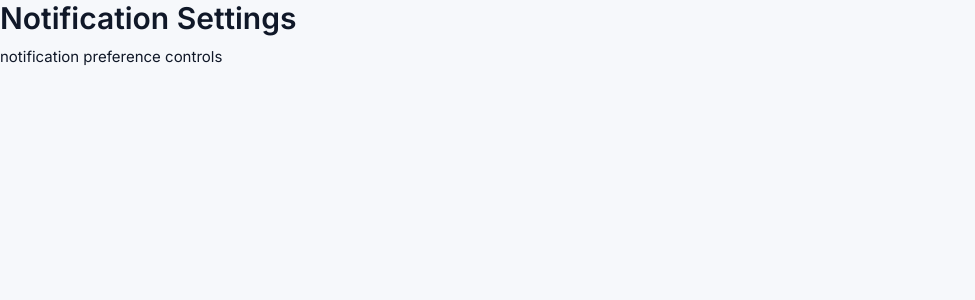
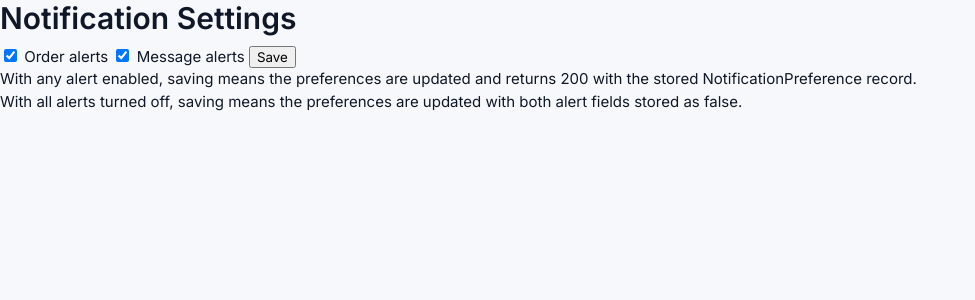
Before and after one commit to Titan-Cloud-Compute/b2b-comms-202610051419, an Angular app in the folder web/: page /#/settings/notifications in a window 1280 px wide. Shown: the top 300 px of the page, without its empty margins (0-975 px from the left). Built offline with nearby package versions, Linux system fonts and the light colour scheme; no server answers; a web font is replaced by a local one.

Commit message:
fix(annotation): Create web/src/app/features/notification-preferences/notification-preferences.co
Automated patch from annotation workflow.

[skip ci]

```diff
--- a/web/src/app/features/index.ts
+++ b/web/src/app/features/index.ts
@@ -22,7 +22,7 @@ FEATURE_ROUTES.push(
   { path: 'channels', loadComponent: () => import('./channels/channels.component').then(m => m.ChannelsComponent) },
   { path: 'orders', loadComponent: () => import('./order-management/order-management.component').then(m => m.OrderManagementComponent) },
   { path: 'invoices', loadComponent: () => import('./invoices/invoices.component').then(m => m.InvoicesComponent) },
-  { path: 'settings/notifications', loadComponent: () => import('./settings-notifications/settings-notifications.component').then(m => m.SettingsNotificationsComponent) },
+  { path: 'settings/notifications', loadComponent: () => import('./notification-preferences/notification-preferences.component').then(m => m.NotificationPreferencesComponent) },
   { path: 'admin/audit-log', loadComponent: () => import('./admin-audit-log/admin-audit-log.component').then(m => m.AdminAuditLogComponent) },
 );
 // <<codegen:feature-routes:end>>
--- /dev/null
+++ b/web/src/app/features/notification-preferences/notification-preferences.component.ts
@@ -0,0 +1,106 @@
+import { Component, OnInit, inject } from '@angular/core';
+import { FormsModule } from '@angular/forms';
+import { ApiClient } from '../../shared/api/api-client';
+
+/** Mirrors the NotificationPreference contract (userId, orderAlerts, messageAlerts). */
+export interface NotificationPreferenceDto {
+  userId?: string;
+  orderAlerts: boolean;
+  messageAlerts: boolean;
+}
+
+const PREFS_PATH = '/api/notifications/preferences';
+export const CONFIGURED_MSG =
+  'the preferences are updated and returns 200 with the stored NotificationPreference record';
+export const DISABLED_MSG = 'the preferences are updated with both alert fields stored as false';
+
+@Component({
+  selector: 'app-notification-preferences',
+  standalone: true,
+  imports: [FormsModule],
+  template: `
+    <div data-testid="settings-notifications-screen">
+      <h1>Notification Settings</h1>
+
+      <form (ngSubmit)="save()">
+        <label>
+          <input type="checkbox" data-testid="order-alerts-toggle" name="orderAlerts"
+                 [(ngModel)]="orderAlerts" />
+          Order alerts
+        </label>
+        <label>
+          <input type="checkbox" data-testid="message-alerts-toggle" name="messageAlerts"
+                 [(ngModel)]="messageAlerts" />
+          Message alerts
+        </label>
+        <button type="submit" data-testid="save-notification-preferences" [disabled]="saving">
+          Save
+        </button>
+      </form>
+
+      <ul data-testid="notification-preferences-help">
+        <li>With any alert enabled, saving means {{ configuredMsg }}.</li>
+        <li>With all alerts turned off, saving means {{ disabledMsg }}.</li>
+      </ul>
+
+      @if (status) {
+        <p data-testid="notification-preferences-status" role="status">{{ status }}</p>
+      }
+      @if (error) {
+        <p data-testid="notification-preferences-error" role="alert">{{ error }}</p>
+      }
+    </div>
+  `,
+})
+export class NotificationPreferencesComponent implements OnInit {
+  private readonly api = inject(ApiClient);
+
+  readonly configuredMsg = CONFIGURED_MSG;
+  readonly disabledMsg = DISABLED_MSG;
+
+  orderAlerts = true;
+  messageAlerts = true;
+  saving = false;
+  status = '';
+  error = '';
+
+  async ngOnInit(): Promise<void> {
+    try {
+      const prefs = await this.api.get<NotificationPreferenceDto>(PREFS_PATH);
+      this.apply(prefs);
+    } catch {
+      // No stored preferences yet — keep defaults.
+    }
+  }
+
+  async save(): Promise<void> {
+    this.saving = true;
+    this.error = '';
+    this.status = '';
+    const body: NotificationPreferenceDto = {
+      orderAlerts: this.orderAlerts,
+      messageAlerts: this.messageAlerts,
+    };
+    try {
+      const stored = await this.api.request<NotificationPreferenceDto>(PREFS_PATH, {
+        method: 'PUT',
+        body,
+      });
+      this.apply(stored);
+      this.status =
+        !this.orderAlerts && !this.messageAlerts ? DISABLED_MSG : CONFIGURED_MSG;
+    } catch (e: any) {
+      this.error = e?.message ?? 'Failed to save notification preferences';
+    } finally {
+      this.saving = false;
+    }
+  }
+
+  private apply(prefs: unknown): void {
+    if (prefs && typeof prefs === 'object' && !Array.isArray(prefs)) {
+      const p = prefs as Partial<NotificationPreferenceDto>;
+      if (typeof p.orderAlerts === 'boolean') this.orderAlerts = p.orderAlerts;
+      if (typeof p.messageAlerts === 'boolean') this.messageAlerts = p.messageAlerts;
+    }
+  }
+}
--- a/web/src/app/features/settings-notifications/settings-notifications.component.ts
+++ b/web/src/app/features/settings-notifications/settings-notifications.component.ts
@@ -1,14 +1 @@
-import { Component } from '@angular/core';
-
-@Component({
-  selector: 'app-settings-notifications',
-  standalone: true,
-  imports: [],
-  template: `
-    <div data-testid="settings-notifications-screen">
-      <h1>Notification Settings</h1>
-      <p>notification preference controls</p>
-    </div>
-  `,
-})
-export class SettingsNotificationsComponent {}
+export { NotificationPreferencesComponent as SettingsNotificationsComponent } from '../notification-preferences/notification-preferences.component';
```
